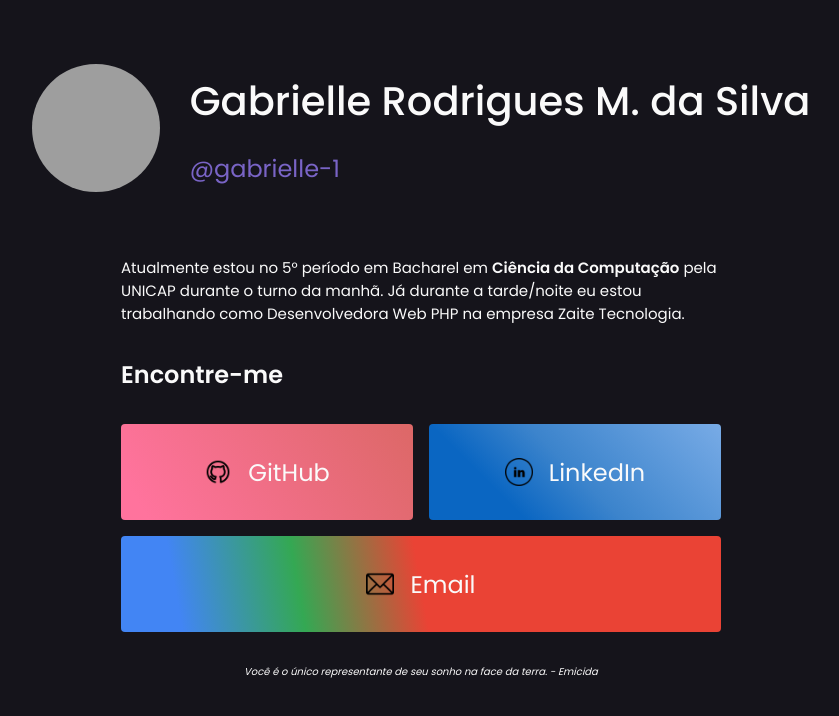
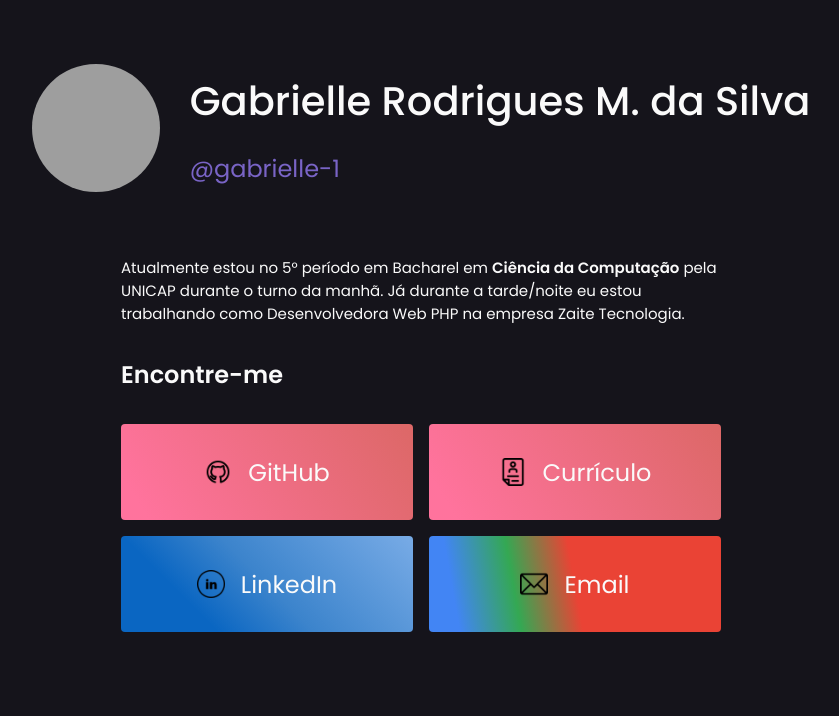
Before and after one commit to gabrielle-1/progamacao-web-e-mobile, a plain HTML site: page biography-with-css/index.html in a window 1280 px wide. Shown: the whole page, without its empty margins (219-1058 px from the left). Drawn offline with nearby package versions, Linux system fonts and the light colour scheme; grey boxes are pictures that could not be loaded.

Commit message:
Added a Curriculum and remove comments

```diff
--- a/biography-with-css/index.html
+++ b/biography-with-css/index.html
@@ -43,6 +43,19 @@
                     </article>
                 </a>
 
+                <a href="docs/Gabrielle_Rodrigues_Machado_da_Silva.pdf" target="_blank">
+                    <article
+                    style="
+                    background: linear-gradient(
+                        58deg,
+                        #ff739d 8%,
+                        rgb(221, 104, 104) 98%
+                    );">
+                        <img src="imgs/curriculo.png" alt="">
+                        <h2>Currículo</h2>
+                    </article>
+                </a>
+
                 <a href="https://www.linkedin.com/in/gabrielle-1" target="_blank">
                     <article
                     style="
@@ -73,26 +86,6 @@
                 </a>
             </div>
         </section>
-
-        <section>
-            <!-- <div>
-                <iframe width="560" height="315" src="https://www.youtube.com/embed/GZgnl5Ocuh8" title="YouTube video player" frameborder="0" allow="accelerometer; autoplay; clipboard-write; encrypted-media; gyroscope; picture-in-picture; web-share" allowfullscreen></iframe>
-
-                <video width="400" controls>
-                    <source src="https://www.w3schools.com/tags/movie.mp4" type="video/mp4">
-                    Seu browser não suporta vídeo. Favor abrir url em outro navegador para exibir o vídeo.
-                </video>
-
-                <audio controls>
-                    <source src="https://christianosantos.com/files/cs1/musica01.mp3" type="audio/mp3">
-                    Seu browser não suporta áudio. Favor abrir url em outro navegador para exibir o áudio.
-                </audio>
-            </div>   -->
-
-            <div>
-                <em>Você é o único representante de seu sonho na face da terra. - Emicida</em>
-            </div>
-        </section>
     </main>
 
 </body>
```
Also changed, not shown: biography-with-css/imgs/curriculo.png (added).
